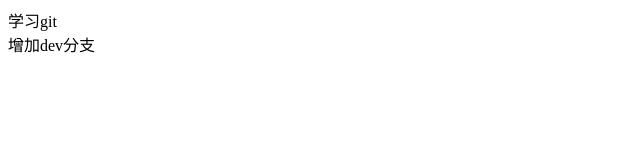
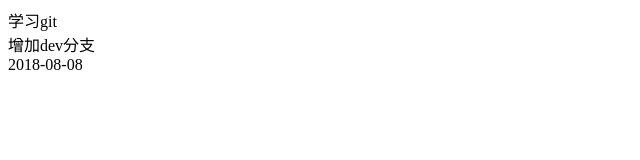
Before and after one commit to richness/vue-demo, a plain HTML site: page src/index.html in a window 1280 px wide. Shown: the whole page, without its empty margins (0-640 px from the left). Drawn offline with Linux system fonts and the light colour scheme.

Commit message:
add date

```diff
--- a/src/index.html
+++ b/src/index.html
@@ -9,5 +9,6 @@
 <body>
   <div>学习git</div>
   <div>增加dev分支</div>
+  <div>2018-08-08</div>
 </body>
 </html>
```
